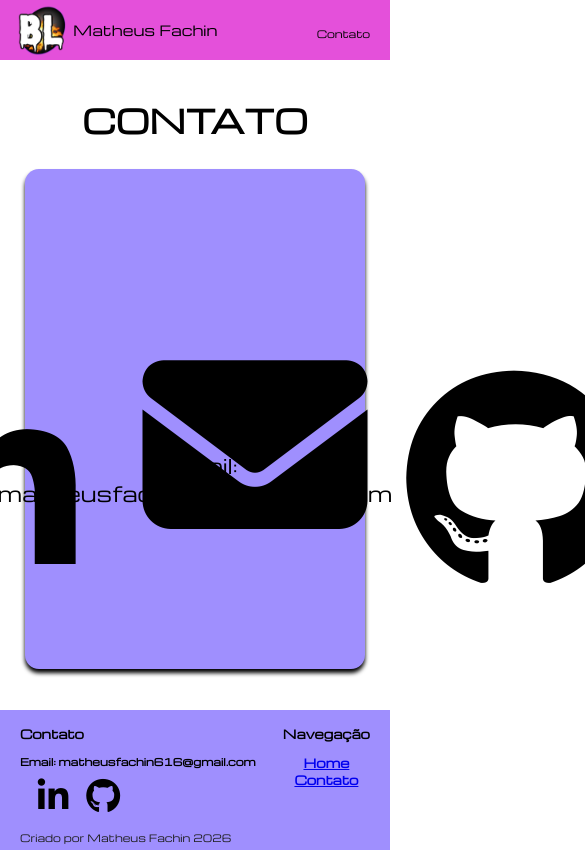
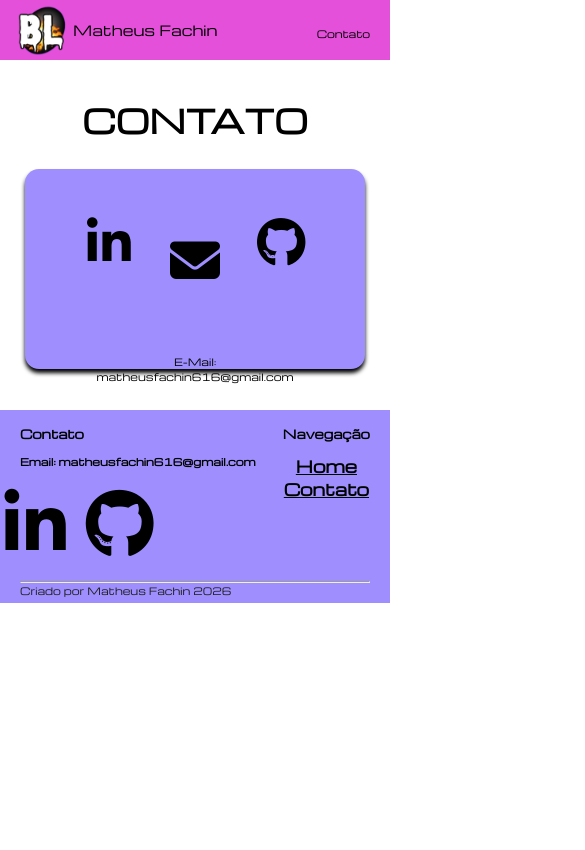
Before and after one commit to MatheusFachin-616/portfoliop2, a plain HTML site: page contato.html in a window 390 px wide. Shown: the top 850 px of the page, 585 px wide, since content can reach past the window. Drawn offline with nearby package versions, Linux system fonts and the light colour scheme.

Commit message:
Finalização e toques finais

```diff
--- a/contato.html
+++ b/contato.html
@@ -49,6 +49,7 @@
             </ul>
     </div>
 </div>
+<hr>
     <div class="footer-copyright">
         <p>Criado por Matheus Fachin 2026</p>
     </div>
--- a/css/base.css
+++ b/css/base.css
@@ -92,10 +92,10 @@ footer ul{
     text-decoration: none;
     color: black;
 }
-.footer-links{
-    text-decoration: none;
+.footer-links a{
+    text-decoration: underline;
     color: black;
-    font-size: 12px;
+    font-size: 16px;
     list-style: none;
     display: flex;
     text-align: center;
@@ -109,13 +109,13 @@ footer ul{
     display: flex;
     align-items: center;
     justify-content: space-between;
-    gap: 18px;
+    gap: 20px;
     width: 50%;
 }
 .redes-sociais a{
     color: black;
     text-decoration: none;
-    font-size: 35px;
+    font-size: 70px;
 }
 .footer-linha{
     background-color: black;
@@ -129,7 +129,6 @@ footer ul{
     font-size: 12px;
     color: #1f1f1f;
 }
-
 @media (max-width: 768px){
     body{
         overflow-x: hidden;
--- a/css/contato.css
+++ b/css/contato.css
@@ -56,3 +56,26 @@
     text-align: center;
     margin-top: 14px;
 }
+
+@media (max-width: 768px){
+    .contato-fundo{
+        padding: 12px;
+        height: 200px;
+    }
+    .e-mail-contato{
+        font-size: 10px;
+    }
+    .contato-icon{
+        gap: 5px;
+        justify-content: center;
+        padding-left: 20px;
+        padding-right: 20px;
+    }
+    .contato-icon a{
+        font-size: 50px;
+    }
+    #email-p{
+        transform: translateY(40px);
+        margin: -70px;
+    }
+}
--- a/css/style.css
+++ b/css/style.css
@@ -18,11 +18,11 @@ padding:  60px 40px;
     top: 42%;
     left: 50%;
     transform: translate(-50%, -50%);
-    font-size: 250px;
+    font-size: 230px;
     font-weight: 700;
     color: rgba(0, 0, 0, 0.342);
     z-index: -1;
-    letter-spacing: 12px;
+    letter-spacing: 8px;
 }
 
 .main-perfil{
```
Also changed, not shown: index.html (+2 -2 lines).
